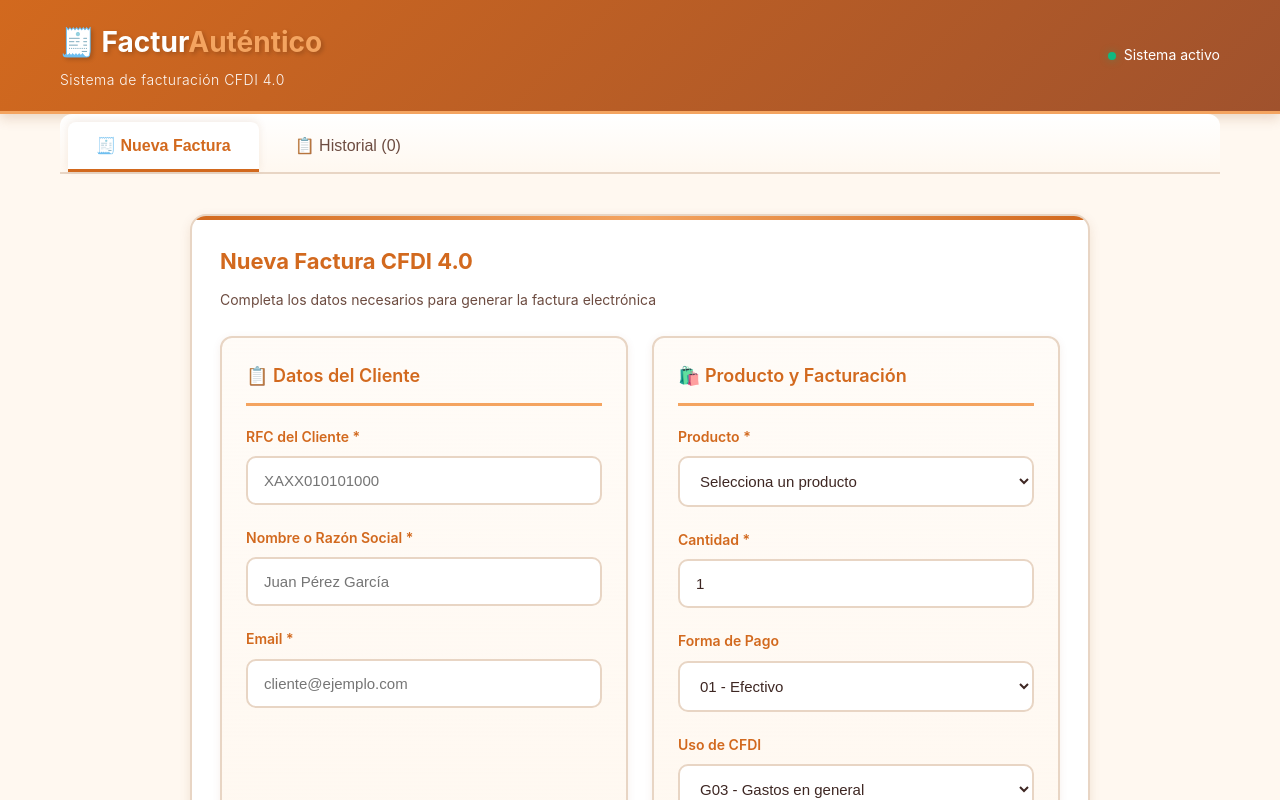
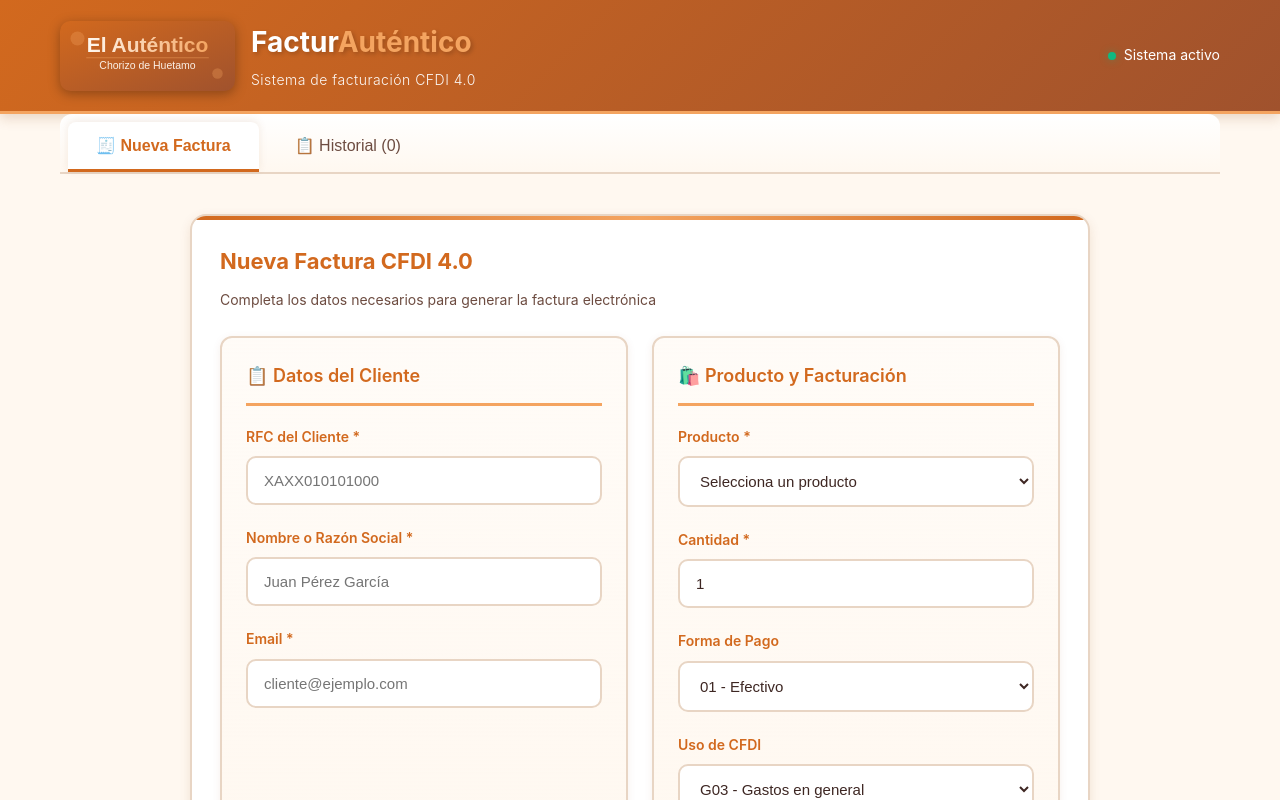
Before and after one commit to Tiggreee/FacturAutentico, a React (Vite) app: page / in a window 1280 px wide. Shown: the top 800 px of the page. Built offline with nearby package versions, Linux system fonts and the light colour scheme.

Commit message:
Logo El Auténtico implementado + favicon + branding completo

```diff
--- a/index.html
+++ b/index.html
@@ -2,9 +2,10 @@
 <html lang="es">
   <head>
     <meta charset="UTF-8" />
-    <link rel="icon" type="image/svg+xml" href="/vite.svg" />
+    <link rel="icon" type="image/svg+xml" href="/favicon.svg" />
     <meta name="viewport" content="width=device-width, initial-scale=1.0" />
-    <title>Sistema de Facturación CFDI 4.0</title>
+    <meta name="description" content="Sistema de Facturación CFDI 4.0 - El Auténtico, Chorizo de Huetamo" />
+    <title>FacturAuténtico - El Auténtico, Chorizo de Huetamo</title>
   </head>
   <body>
     <div id="root"></div>
--- a/src/components/Header/Header.css
+++ b/src/components/Header/Header.css
@@ -19,9 +19,14 @@
 }
 
 .logo-image {
-  height: 60px;
+  height: 70px;
   width: auto;
-  filter: drop-shadow(0 2px 4px rgba(0, 0, 0, 0.2));
+  filter: drop-shadow(0 3px 6px rgba(0, 0, 0, 0.3));
+  transition: transform 0.3s ease;
+}
+
+.logo-image:hover {
+  transform: scale(1.05);
 }
 
 .logo-text h1 {
--- a/src/components/Header/Header.jsx
+++ b/src/components/Header/Header.jsx
@@ -6,10 +6,9 @@ function Header() {
       <div className="container">
         <div className="header-content">
           <div className="logo">
-            {/* El logo PDF se puede convertir a imagen y colocar aquí */}
-            {/* <img src="/logo-autentico.png" alt="Auténtico" className="logo-image" /> */}
+            <img src="/logo.svg" alt="El Auténtico - Chorizo de Huetamo" className="logo-image" />
             <div className="logo-text">
-              <h1>🧾 Factur<span style={{color: 'var(--accent-color)'}}>Auténtico</span></h1>
+              <h1>Factur<span style={{color: 'var(--accent-color)'}}>Auténtico</span></h1>
               <p>Sistema de facturación CFDI 4.0</p>
             </div>
           </div>
```
Also changed, not shown: public/favicon.svg (added), public/logo.svg (added).
